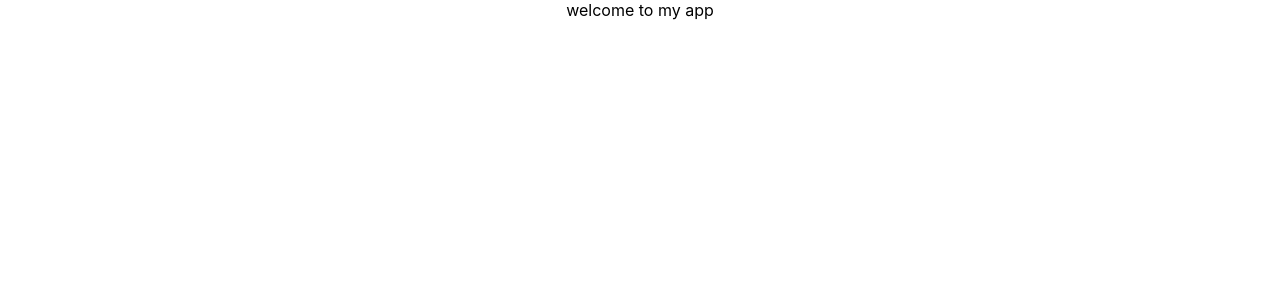
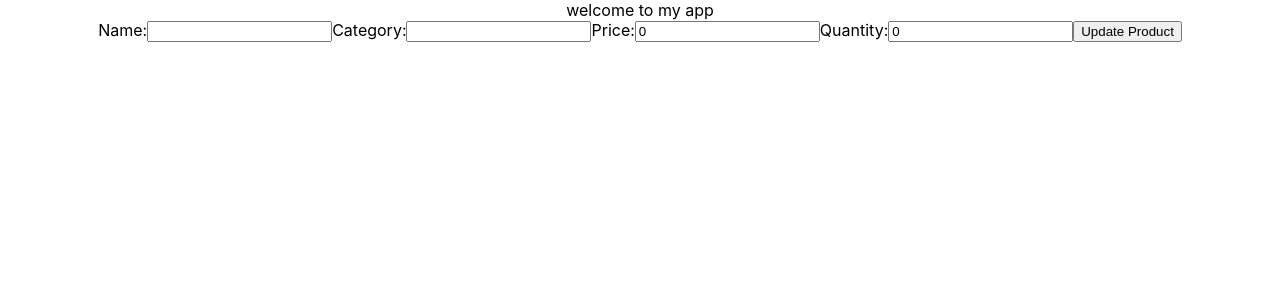
Before and after one commit to ShouvikCS/ProjetFinalCegep, a React (Create React App) app in the folder frontend/: page /update/1 in a window 1280 px wide. Before the commit this address had no page. Shown: the top 300 px of the page. Built offline with nearby package versions, Linux system fonts and the light colour scheme; no server answers.

Commit message:
updatinggggg

```diff
--- a/frontend/src/App.js
+++ b/frontend/src/App.js
@@ -5,6 +5,7 @@ import './App.css';
 import LoginForm from './components/LoginForm';
 import Inventory from './components/Inventory';
 import AddProductForm from './components/AddProductForm';
+import UpdateProductForm from './components/UpdateProductForm';
 
 function App() {
   return (
@@ -16,6 +17,7 @@ function App() {
           <Route path="/login" element={<LoginForm />} />
           <Route path="/dashboard" element={<Inventory />} />
           <Route path="/add" element={<AddProductForm />} />
+          <Route path="update/:id" element={<UpdateProductForm />} />
         </Routes>
       </div>
     </Router>
--- /dev/null
+++ b/frontend/src/components/UpdateProductForm.js
@@ -0,0 +1,62 @@
+import React, { useState, useEffect } from 'react';
+import { useParams } from 'react-router-dom';
+import axios from 'axios';
+
+const UpdateProductForm = () => {
+    const { id } = useParams();
+    const [product, setProduct] = useState({});
+    const [formData, setFormData] = useState({
+        name: '',
+        category: '',
+        price: 0,
+        quantity: 0
+    });
+
+    useEffect(() => {
+        const fetchProduct = async () => {
+            try {
+                const response = await axios.get(`http://localhost:8080/updateproducts/${id}/`);
+                setProduct(response.data);
+                setFormData(response.data);
+            } catch (error) {
+                console.error('Error fetching product:', error);
+            }
+        };
+
+        fetchProduct();
+    }, [id]);
+
+    const handleChange = (e) => {
+        setFormData({ ...formData, [e.target.name]: e.target.value });
+    };
+
+    const handleSubmit = async (e) => {
+        e.preventDefault();
+        try {
+            await axios.put(`http://localhost:8080/updateproducts/${id}/`, formData);
+            alert('Product updated successfully');
+        } catch (error) {
+            console.error('Error updating product:', error);
+        }
+    };
+
+    return (
+        <form onSubmit={handleSubmit}>
+            <label>Name:</label>
+            <input type="text" name="name" value={formData.name} onChange={handleChange} />
+
+            <label>Category:</label>
+            <input type="text" name="category" value={formData.category} onChange={handleChange} />
+
+            <label>Price:</label>
+            <input type="number" name="price" value={formData.price} onChange={handleChange} />
+
+            <label>Quantity:</label>
+            <input type="number" name="quantity" value={formData.quantity} onChange={handleChange} />
+
+            <button type="submit">Update Product</button>
+        </form>
+    );
+};
+
+export default UpdateProductForm;
```
Also changed, not shown: 2 other files (tests, documents, lock files or other folders).
